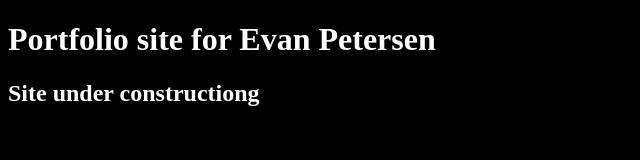
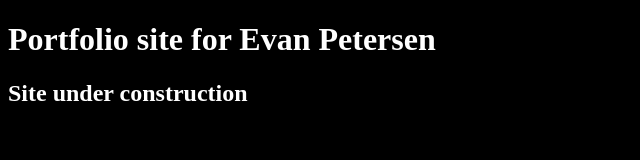
Before and after one commit to ep2572/ep2572.github.io, a plain HTML site: page index.html in a window 1280 px wide. Shown: the full height of the page, 0-640 px from the left. Drawn offline with Linux system fonts and the light colour scheme.

Commit message:
Update index.html

```diff
--- a/index.html
+++ b/index.html
@@ -9,7 +9,7 @@
   <body>
     <div class="card">
       <h1>Portfolio site for Evan Petersen</h1>
-      <h2>Site under constructiong</h2>
+      <h2>Site under construction</h2>
     </div>
   </body>
 </html>
```
